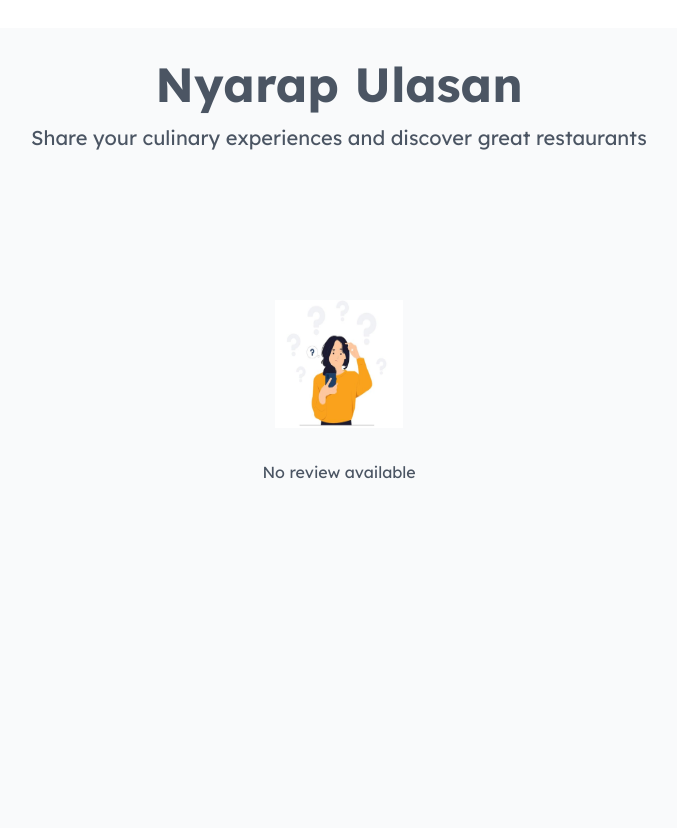
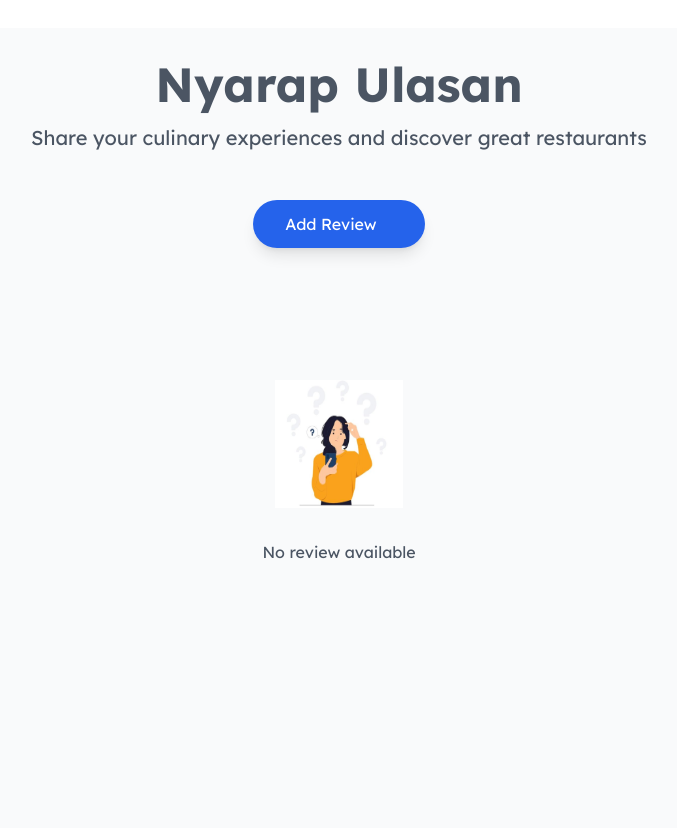
Before and after one commit to Kelompok-B08-PBP/nyarap-at-depok, a Django app: page /review/show_reviews/ in a window 1280 px wide. Shown: the part 162-990 px from the top of the page, without its empty margins (301-978 px from the left). Run offline with Django 5.2, Linux system fonts and the light colour scheme; the visitor is signed in with stand-in values (Sample User, id 1); data that the repository does not hold is empty; parts of the project's set-up code (start-up, migrations or seed data) failed here and were passed over; some libraries are stand-ins or nearby versions.

Commit message:
latest updates

```diff
--- a/nyarap_detailer/views.py
+++ b/nyarap_detailer/views.py
@@ -3,6 +3,8 @@ from django.shortcuts import render
 import pandas as pd
 import os
 from django.conf import settings
+
+from nyarap_detailer.models import Detailer
 
 def load_recommendations_from_excel():
     try:
--- a/nyarap_nanti/urls.py
+++ b/nyarap_nanti/urls.py
@@ -6,11 +6,12 @@ app_name = 'nyarap_nanti'
 
 urlpatterns = [
     path('wishlist/', views.wishlist_page, name='wishlist_page'),
-    path('wishlist/create/', views.create_collection, name='create_collection'),
-    path('wishlist/collection/<int:collection_id>/', views.collection_detail, name='collection_detail'),
-    path('wishlist/collection/remove/<int:collection_id>/', views.remove_collection, name='remove_collection'),
-    path('wishlist/collection/remove/<int:collection_id>/', views.remove_collection, name='remove_collection'),
-    path('wishlist/edit/<int:collection_id>/', views.edit_collection, name='edit_collection'),  # URL untuk edit koleksi
     path('wishlist/add/<int:product_id>/', views.add_to_wishlist, name='add_to_wishlist'),
-    path('wishlist/remove/<int:restaurant_id>/', views.remove_from_wishlist, name='remove_from_wishlist'),
+    path('wishlist/remove/<int:product_id>/', views.remove_from_wishlist, name='remove_from_wishlist'),
+    path('wishlist/json/', views.wishlist_json, name='wishlist_json'),
+    path('wishlist/note/add/<int:product_id>/', views.add_note, name='add_note'),
+    path('wishlist/note/update/<int:note_id>/', views.update_note, name='update_note'),
+    path('wishlist/note/delete/<int:note_id>/', views.delete_note, name='delete_note'),
+    path('wishlist/notes/json/', views.notes_json, name='notes_json'),
+    path('wishlist/notes/json/<int:product_id>/', views.notes_json, name='notes_json_by_product'),
 ]
--- a/reviews/templates/reviews.html
+++ b/reviews/templates/reviews.html
@@ -15,6 +15,20 @@
                 <p class="text-xl text-gray-600 max-w-2xl mx-auto">
                     Share your culinary experiences and discover great restaurants
                 </p>
+            </div>
+
+            <!-- Add Review Button -->
+            <div class="flex justify-center mb-8">
+                <button id="addReviewBtn"
+                    data-add-url="{% url 'reviews:add_product_review_ajax_all' %}"
+                    class="group relative inline-flex items-center px-8 py-3 overflow-hidden rounded-full bg-blue-600 text-white shadow-lg transition-all hover:bg-blue-700">
+                    <span class="absolute right-0 translate-x-full group-hover:-translate-x-4 transition-transform">
+                        <svg class="h-5 w-5" fill="none" stroke="currentColor" viewBox="0 0 24 24">
+                            <path stroke-linecap="round" stroke-linejoin="round" stroke-width="2" d="M12 4v16m8-8H4"/>
+                        </svg>
+                    </span>
+                    <span class="pr-4 group-hover:pr-8 transition-all">Add Review</span>
+                </button>
             </div>
 
             <!-- Reviews Grid -->
--- a/reviews/views.py
+++ b/reviews/views.py
@@ -1,4 +1,3 @@
-
 import json
 from django.shortcuts import render, redirect, reverse
 from .forms import ProductForm
@@ -25,34 +24,42 @@ def show_reviews(request):
 @login_required(login_url='/login')
 @csrf_exempt
 @require_POST
-def add_product_review_ajax(request,id):
-    # Mengambil dan membersihkan data form dari permintaan POST
-    restaurant_name = strip_tags(request.POST.get("restaurant_name"))
-    food_name = strip_tags(request.POST.get("food_name"))
-    rating = int(strip_tags(request.POST.get("rating")))
-    review_text = strip_tags(request.POST.get("review"))
-    user = request.user
+def add_product_review_ajax(request, product_id):
+    if request.method == 'POST':
+        try:
+            product = Product.objects.filter(id=product_id).first()
+            if not product:
+                return JsonResponse({'status': 'error', 'message': 'Invalid product ID'}, status=404)
 
-    # Membuat dan menyimpan instance baru dari Product sebagai review
-    new_review = Product(
-        restaurant_name=restaurant_name,
-        food_name=food_name,
-        rating=rating,
-        review=review_text,
-        user=user,
-        product_identifier = id,
-    )
-    new_review.save()
+            new_review = Product.objects.create(
+                user=request.user,
+                restaurant_name=request.POST.get('restaurant_name'),
+                food_name=request.POST.get('food_name'),
+                rating=int(request.POST.get('rating')),
+                review=request.POST.get('review'),
+                product_identifier=str(product_id),  # Store as string
+            )
 
-    # Mengembalikan respon dalam bentuk JSON yang berisi detail review baru
-    return JsonResponse({
-        'id': new_review.id,
-        'restaurant_name': new_review.restaurant_name,
-        'food_name': new_review.food_name,
-        'rating': new_review.rating,
-        'review': new_review.review,
-        'date_added': new_review.date_added.strftime("%Y-%m-%d"),
-    })
+            return JsonResponse({
+                'status': 'success',
+                'data': {
+                    'model': 'reviews.product',
+                    'pk': new_review.id,
+                    'fields': {
+                        'user': new_review.user.id,
+                        'restaurant_name': new_review.restaurant_name,
+                        'food_name': new_review.food_name,
+                        'review': new_review.review,
+                        'rating': new_review.rating,
+                        'date_added': new_review.date_added.isoformat(),
+                        'product_identifier': new_review.product_identifier
+                    }
+                }
+            })
+        except Exception as e:
+            return JsonResponse({'status': 'error', 'message': str(e)}, status=400)
+    return JsonResponse({'status': 'error', 'message': 'Invalid request'}, status=400)
+
 
 # Mengembalikan data produk dalam format XML untuk produk pengguna yang sedang login
 def show_xml(request):
@@ -141,9 +148,13 @@ def add_product_review_ajax_all(request):
 
 @csrf_exempt
 def delete_product_review(request, id):
-    if request.method == 'POST':  # Changed from DELETE to POST
+    if request.method == 'POST':
         try:
+            # Tambahkan print untuk debug
+            print(f"Attempting to delete review with ID: {id}")
             review = Product.objects.get(pk=id)
+            print(f"Review found: {review}")
+
             if review.user == request.user:
                 review.delete()
                 return JsonResponse({'status': 'success'})
@@ -153,6 +164,7 @@ def delete_product_review(request, id):
                     'message': 'Not authorized to delete this review'
                 }, status=403)
         except Product.DoesNotExist:
+            print(f"Review with ID {id} not found")  # Debug print
             return JsonResponse({
                 'status': 'error',
                 'message': 'Review not found'
@@ -266,5 +278,11 @@ def get_user_id(request):
 
 @login_required
 def get_reviews_for_product(request, product_id):
-    reviews = Product.objects.filter(product_identifier=product_id).order_by('-date_added')
-    return HttpResponse(serializers.serialize('json', reviews), content_type="application/json")
+    try:
+        reviews = Product.objects.filter(product_identifier=str(product_id)).order_by('-date_added')
+        if not reviews.exists():
+            return JsonResponse({'status': 'error', 'message': 'No reviews found for this product'}, status=404)
+
+        return HttpResponse(serializers.serialize('json', reviews), content_type="application/json")
+    except Exception as e:
+        return JsonResponse({'status': 'error', 'message': str(e)}, status=500)
```
Also changed, not shown: discovery/migrations/0001_initial.py, discovery/migrations/0002_alter_postentry_user.py (deleted), main/migrations/0001_initial.py, main/migrations/0002_alter_userpreference_preferred_location.py (deleted), main/migrations/0003_alter_userpreference_preferred_breakfast_type.py (deleted), main/migrations/0004_alter_userpreference_preferred_breakfast_type.py (deleted), main/migrations/0005_restaurant.py (deleted), main/migrations/0006_comment.py (deleted), nyarap_detailer/migrations/0001_initial.py, nyarap_nanti/migrations/0001_initial.py, reviews/migrations/0001_initial.py, reviews/migrations/0002_alter_product_options_remove_product_time_and_more.py (deleted), reviews/migrations/0003_rename_name_product_food_name_and_more.py (deleted), reviews/migrations/0004_product_product_identifier.py (deleted).
